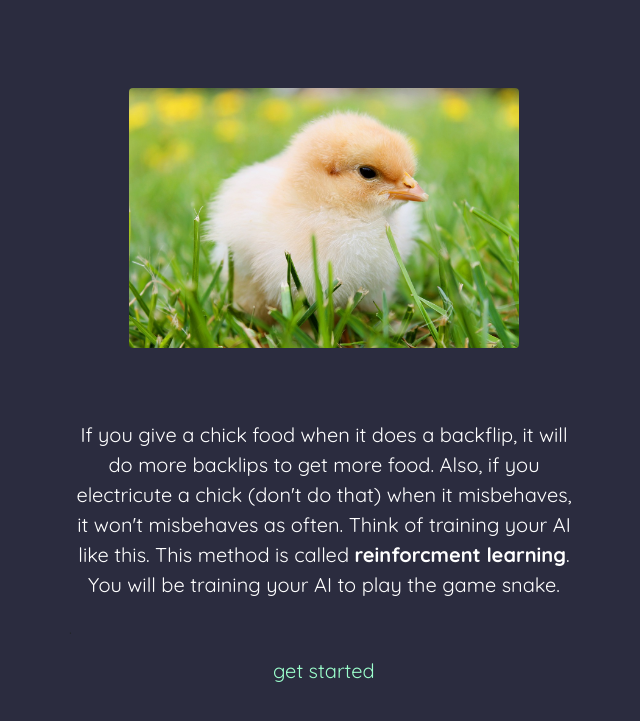
After one commit to cesarihinojosa/train-your-ai, a Flask app: page /intro in a window 1280 px wide. The commit adds this page. Shown: the top 721 px of the page, without its empty margins (316-956 px from the left). Run offline with Flask 3, Linux system fonts and the light colour scheme; some libraries are stand-ins or nearby versions.

Commit message:
added chick page

```diff
--- a/website/auth.py
+++ b/website/auth.py
@@ -15,7 +15,7 @@ def signin():
             db.session.add(new_user)
             db.session.commit()
             login_user(new_user, remember=False)
-            return redirect(url_for("views.index"))
+            return redirect(url_for("views.intro"))
     return render_template("signin.html")
 
 #not being used at the moment
--- a/website/templates/base.html
+++ b/website/templates/base.html
@@ -41,6 +41,9 @@
             background-color: #47ffa3;
             border-color: #47ffa3;
         }
+        p{
+            font-size: 20px
+        }
     </style>
 
     <title>{% block title %}Base{% endblock %}</title>
--- a/website/templates/home.html
+++ b/website/templates/home.html
@@ -5,6 +5,7 @@
 {% endblock %}
 
 {% block container %}
+    <div class="mt-5" style="width: 400px; height:40px"></div>
     <div class="mx-auto mt-5" style="width: 400px;">
         <h1 class="text-center title">Train your AI</h1>
         <h2 class="text-center">with reinforcment learing</h2>
--- /dev/null
+++ b/website/templates/intro.html
@@ -0,0 +1,26 @@
+{% extends 'base.html' %}
+
+{% block title %}
+    Introduction
+{% endblock %}
+
+{% block container %}
+    <div class="mt-5" style="width: 400px; height:40px"></div>
+    <div class="text-center">
+        <img class="rounded" style="max-width: 390px" src="{{url_for('static', filename='chick1.jpeg')}}" alt="">
+    </div>
+    <br>
+    <div class="mx-auto mt-5" style="width: 510px;">
+        <p class="text-center">If you give a chick food when it does a backflip,
+            it will do more backlips to get more food. Also,
+            if you electricute a chick (don't do that) when it
+            misbehaves, it won't misbehaves as often. Think of
+            training your AI like this. This method is called
+            <strong>reinforcment learning</strong>. You will
+            be training your AI to play the game snake.</p>.
+        </p>
+        <div class="mx-auto mt-1" style="width: 102px;">
+            <a href="/snake">get started</a>
+        </div>
+    </div>
+{% endblock %}
--- a/website/templates/signin.html
+++ b/website/templates/signin.html
@@ -4,6 +4,7 @@
 {% endblock %}
 
 {% block container %}
+    <div class="mt-5" style="width: 400px; height:40px"></div>
     <div class="mx-auto mt-5" style="width: 400px;">
         <form method="POST">
             <h3 align="center">sign in</h3>
--- a/website/views.py
+++ b/website/views.py
@@ -10,6 +10,10 @@ def home():
 def snake():
     return render_template('snake.html')
 
+@views.route("/intro")
+def intro():
+    return render_template('intro.html')
+
 @views.route("/index")
 def index():
     return render_template('index.html')
```
Also changed, not shown: instance/database.db, website/static/chick1.jpeg (added).
